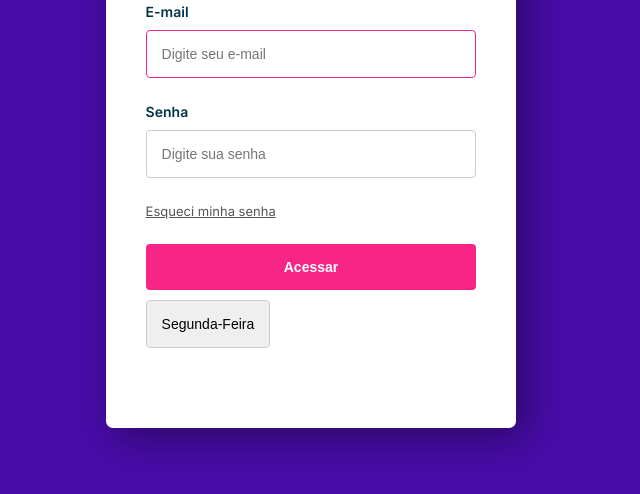
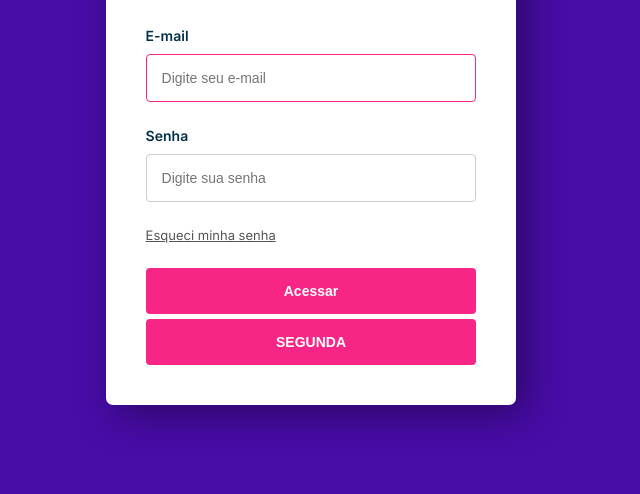
Before and after one commit to Mari4ligia/SERGIOO, a plain HTML site: page index.html in a window 1280 px wide. Shown: the part 260-754 px from the top of the page, without its empty margins (329-969 px from the left). Drawn offline with Linux system fonts and the light colour scheme.

Commit message:
V4
AGORAEESSE

```diff
--- a/index.html
+++ b/index.html
@@ -18,7 +18,7 @@
             <input type="password" placeholder="Digite sua senha" />
             <a href="/">Esqueci minha senha</a>
             <input type="submit" value="Acessar" class="btn" />
-            <a href="pagina1.html"><input type="button"value="Segunda-Feira"></a>
+            <input type="submit" value="SEGUNDA" class="btn"></a>
         </form>
     </div>
 </body>
```
Also changed, not shown: 1 other file.
